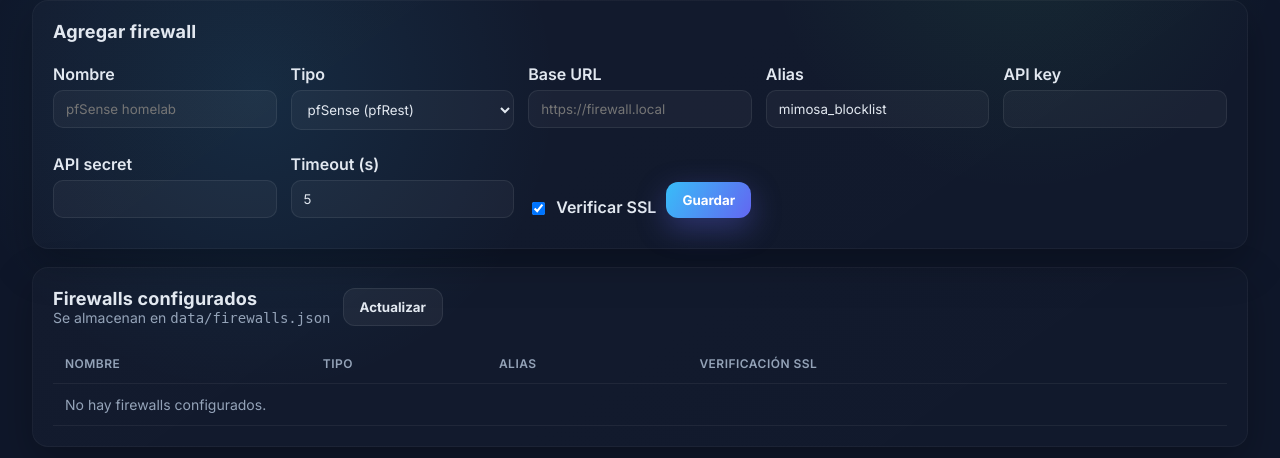
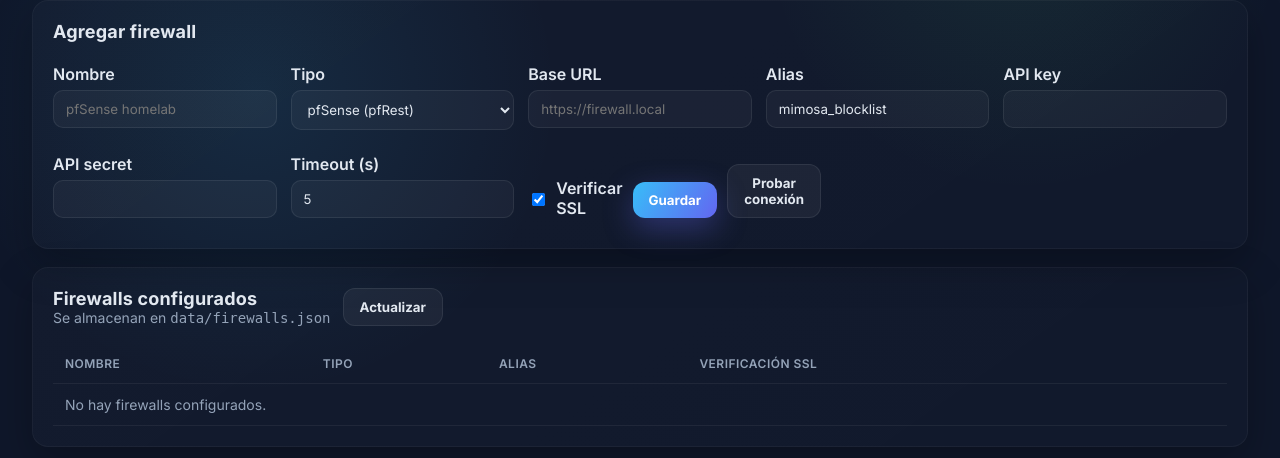
Before and after one commit to successbyfailure/Mimosa, a FastAPI app: page /admin in a window 1280 px wide. Shown: the part 68-526 px from the top of the page. Run offline with FastAPI, Linux system fonts and the light colour scheme; data that the repository does not hold is empty; parts of the project's set-up code (start-up, migrations or seed data) failed here and were passed over.

Commit message:
Add firewall connection test option

```diff
--- a/mimosa/web/templates/admin.html
+++ b/mimosa/web/templates/admin.html
@@ -41,6 +41,7 @@
         Verificar SSL
       </label>
       <button type="submit">Guardar</button>
+      <button type="button" class="secondary" onclick="testConnection(event)">Probar conexión</button>
     </div>
   </form>
   <div id="form-message" class="muted" style="margin-top:10px;"></div>
@@ -101,9 +102,7 @@ async function deleteFirewall(id) {
 async function submitForm(event) {
   event.preventDefault();
   const form = event.target;
-  const payload = Object.fromEntries(new FormData(form));
-  payload.verify_ssl = form.verify_ssl.checked;
-  payload.timeout = parseFloat(payload.timeout || '5');
+  const payload = buildPayload(form);
   const res = await fetch('/api/firewalls', {
     method: 'POST',
     headers: { 'Content-Type': 'application/json' },
@@ -124,6 +123,39 @@ async function submitForm(event) {
   }
 }
 
+function buildPayload(form) {
+  const payload = Object.fromEntries(new FormData(form));
+  payload.verify_ssl = form.verify_ssl.checked;
+  payload.timeout = parseFloat(payload.timeout || '5');
+  return payload;
+}
+
+async function testConnection(event) {
+  const form = event.target.form;
+  const payload = buildPayload(form);
+  const message = document.getElementById('form-message');
+  message.textContent = 'Probando conexión...';
+  message.style.color = '';
+  try {
+    const res = await fetch('/api/firewalls/test', {
+      method: 'POST',
+      headers: { 'Content-Type': 'application/json' },
+      body: JSON.stringify(payload)
+    });
+    const data = await res.json();
+    if (res.ok && data.online) {
+      message.textContent = `Conexión OK (${data.type})`;
+      message.style.color = '#67e8f9';
+    } else {
+      message.textContent = data.message || 'No se pudo establecer conexión';
+      message.style.color = '#fca5a5';
+    }
+  } catch (error) {
+    message.textContent = 'Error al probar la conexión';
+    message.style.color = '#fca5a5';
+  }
+}
+
 document.getElementById('firewall-form').addEventListener('submit', submitForm);
 loadFirewalls();
 </script>
```
